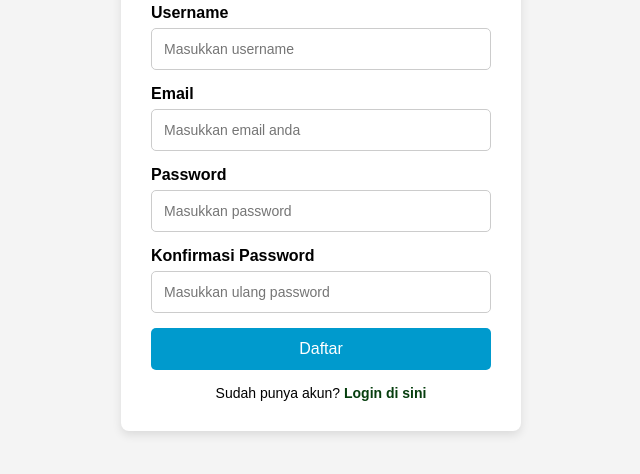
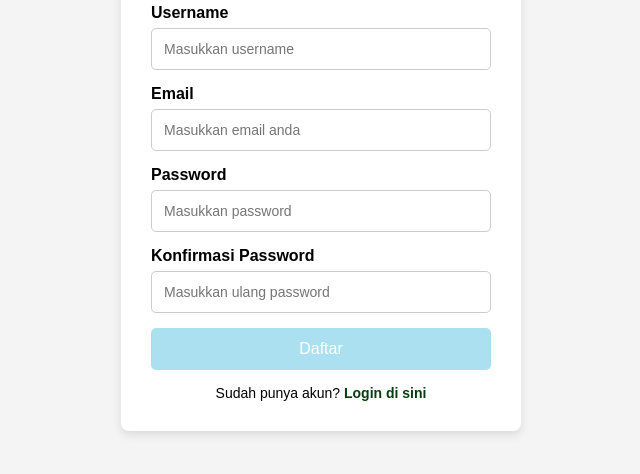
Before and after one commit to Rimmu0700/Uas_Devops, a website: page Code/register.html in a window 1280 px wide. Shown: the part 234-708 px from the top of the page, without its empty margins (319-959 px from the left). Drawn offline with Linux system fonts and the light colour scheme.

Commit message:
mengubah warna

```diff
--- a/Code/register.html
+++ b/Code/register.html
@@ -58,7 +58,7 @@
 
         button {
             width: 100%;
-            background: #009ACD;
+            background: #abe0f1;
             color: white;
             border: none;
             padding: 12px;
@@ -68,7 +68,7 @@
         }
 
         button:hover {
-            background: #7565d3;
+            background: #b25668;
         }
 
         .login-link {
```
